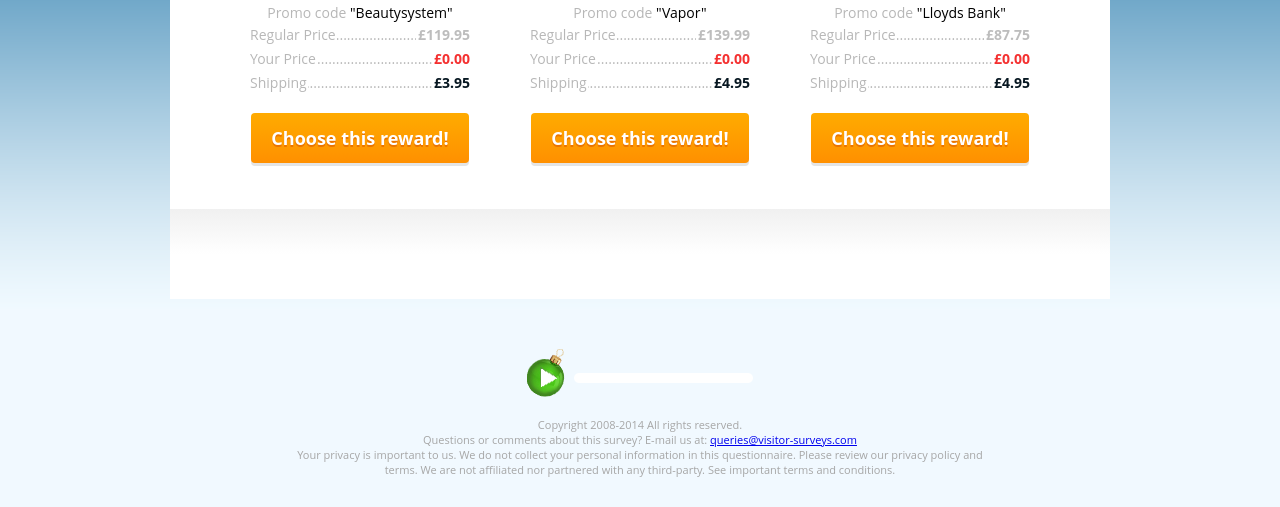
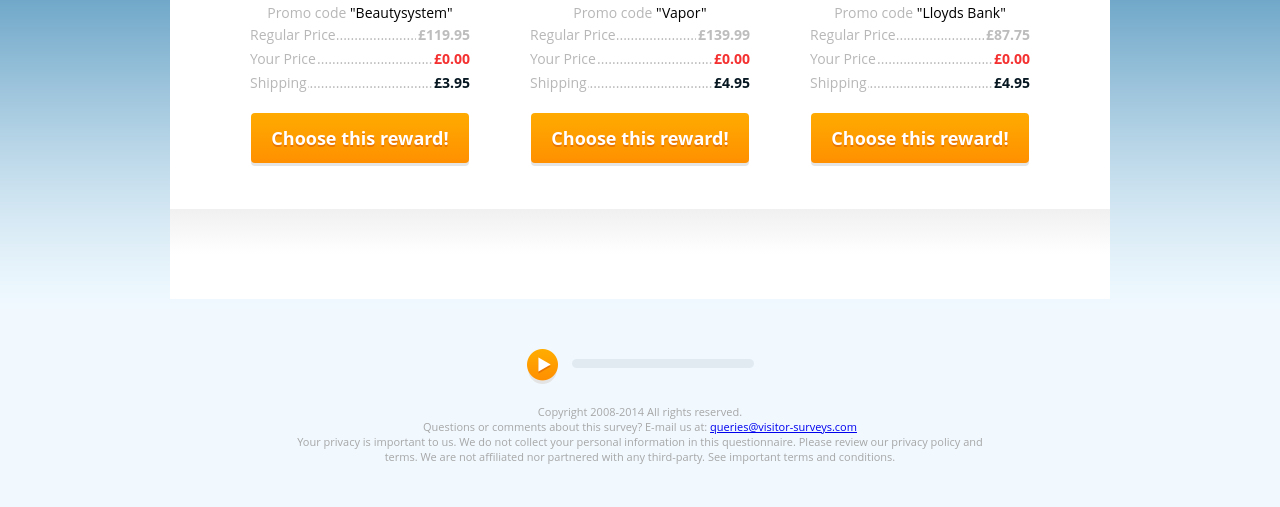
Before and after one commit to soshace/survey_normal, a plain HTML site: page presents_page.html in a window 1280 px wide. Shown: the part 477-984 px from the top of the page. Drawn offline with Linux system fonts and the light colour scheme.

Commit message:
New player sprites

```diff
--- a/style/style.css
+++ b/style/style.css
@@ -271,36 +271,36 @@ main > #rewards > ul > li > ul.prices > li.shipping > span + span {
 }
 
 #root-container > footer > .player .player-sprite {
-    background: url('../img/player_sprite.png');
+  background: url('../img/player-sprites.png');
 }
 
 #root-container > footer > .player .player__play,
 #root-container > footer > .player .player__pause {
-    width: 38px;
-    height: 48px;
+  width: 31px;
+  height: 35px;
   float: left;
 }
 
 #root-container > footer > .player .player-sprite.player__pause {
-    background-position: -1px -1px;
+  background-position: -188px 0;
 }
 
 #root-container > footer > .player .player-sprite.player__play {
-    background-position: -40px -2px;
+  background-position: -222px 0;
 }
 
 #root-container > footer > .player .player-sprite.player__bar {
-    margin-top: 24px;
-    width: 181px;
-    height: 10px;
-    background-position: -78px -13px;
+  margin-top: 10px;
   float: right;
+  background-position: 0 0;
+  width: 182px;
+  height: 9px;
 }
 
 #root-container > footer > .player .player-sprite.player__bar__filler {
   float: left;
   height: 100%;
-    background-position: -78px -2px;
+  background-position: 0 -26px;
 }
 
 #invitation-popup {
```
Also changed, not shown: img/player-sprites.png (added), img/player_sprite.png (deleted). Lines whose indentation alone changed are shown as unchanged.
